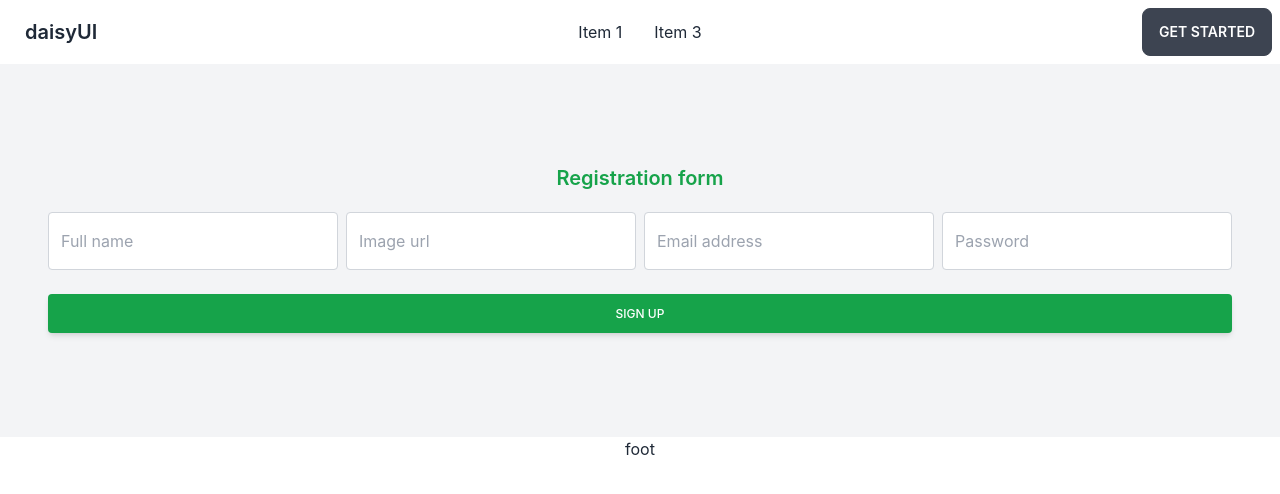
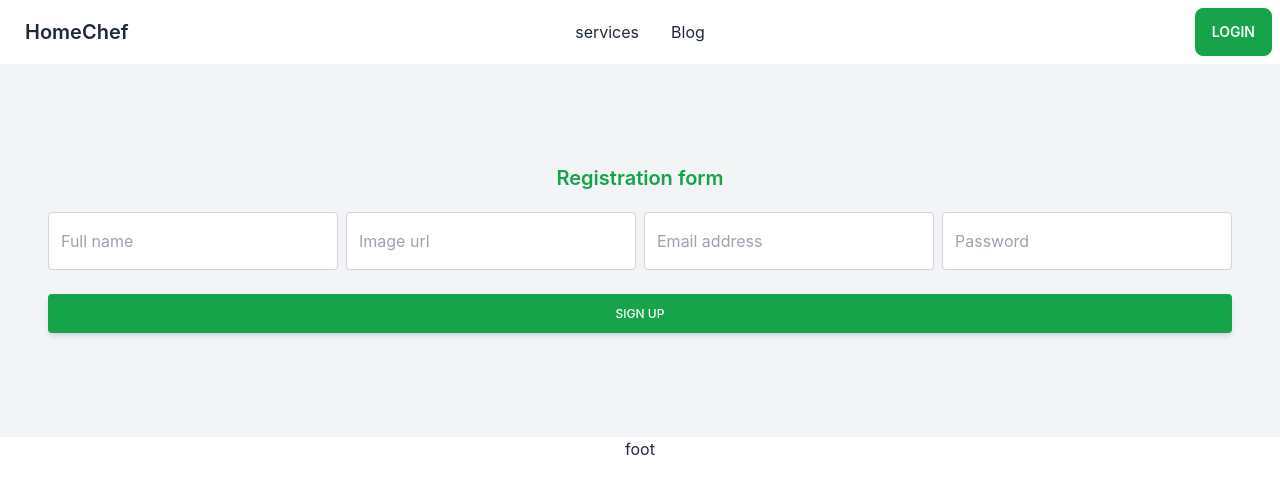
Before and after one commit to nishatroyhana011/HomeChef, a React (Create React App) app: page /register in a window 1280 px wide. Shown: the top 494 px of the page. Built offline with nearby package versions, Linux system fonts and the light colour scheme; no server answers.

Commit message:
mumba ui and tailwind-components temoved, navbar edited

```diff
--- a/src/Context/AuthProvider.js
+++ b/src/Context/AuthProvider.js
@@ -1,6 +1,6 @@
 import React, { useEffect, useState } from 'react';
 import { createContext } from 'react';
-import {createUserWithEmailAndPassword, getAuth, onAuthStateChanged, signInWithEmailAndPassword} from 'firebase/auth';
+import {createUserWithEmailAndPassword, getAuth, onAuthStateChanged, signInWithEmailAndPassword, signOut } from 'firebase/auth';
 import app from '../firebaseConfig/firebase.config'
 
 export const AuthContext = createContext();
@@ -19,12 +19,15 @@ const AuthProvider = ({children}) => {
         setLoading(true)
         return signInWithEmailAndPassword(auth, email, password);
     }
+    const logOut = () =>{
+        setLoading(true)
+        return signOut(auth);
+    }
     useEffect( () =>{
         const unsubscribe = onAuthStateChanged(auth, currentUser =>{
             setUser(currentUser);
             setLoading(false)
         });
-
         return () =>{
             return unsubscribe();
         }
@@ -33,7 +36,8 @@ const AuthProvider = ({children}) => {
     const authInfo = {
         createUser,
         loginUser,
-        user
+        user,
+        logOut
     }
 
     return (
--- a/src/components/shared/Header.js
+++ b/src/components/shared/Header.js
@@ -1,7 +1,16 @@
-import React from 'react';
+import React, { useContext } from 'react';
 import { Link } from 'react-router-dom';
+import { AuthContext } from '../../Context/AuthProvider';
 
 const Header = () => {
+    const { user, logOut } = useContext(AuthContext);
+
+    const handleLogOut = () => {
+        logOut()
+            .then()
+            .catch()
+    }
+
     return (
         <div>
             <div className="navbar bg-base-100">
@@ -11,22 +20,30 @@ const Header = () => {
                             <svg xmlns="http://www.w3.org/2000/svg" className="h-5 w-5" fill="none" viewBox="0 0 24 24" stroke="currentColor"><path strokeLinecap="round" strokeLinejoin="round" strokeWidth="2" d="M4 6h16M4 12h8m-8 6h16" /></svg>
                         </label>
                         <ul tabIndex={0} className="menu menu-compact dropdown-content mt-3 p-2 shadow bg-base-100 rounded-box w-52">
-                            <li><Link>Item 1</Link></li>
-
-                            <li><Link>Item 3</Link></li>
+                            <li><Link to='/services'>Services</Link></li>
+                            <li><Link to='/blog'>Blog</Link></li>
                         </ul>
                     </div>
-                    <Link className="btn btn-ghost normal-case text-xl">daisyUI</Link>
+                    <Link to='/' className="btn btn-ghost normal-case text-xl">HomeChef</Link>
                 </div>
                 <div className="navbar-center hidden lg:flex">
                     <ul className="menu menu-horizontal p-0">
-                        <li><Link>Item 1</Link></li>
-
-                        <li><Link>Item 3</Link></li>
+                        <li><Link to='/services'>services</Link></li>
+                        <li><Link to='/blog'>Blog</Link></li>
                     </ul>
                 </div>
                 <div className="navbar-end">
-                    <Link className="btn" to='/login'>Get started</Link>
+                    {
+                        user?.email ?
+                            <>
+                                <ul className="menu menu-horizontal p-0">
+                                    <li><Link to='/service'>Add Services</Link></li>
+                                    <li><Link to='/review'>My Reviews</Link></li>
+                                </ul>
+                                <li className='btn bg-green-600 border-green-600 font-semibold'><button onClick={handleLogOut} className='btn-ghost'>Log Out</button></li>
+                            </> :
+                            <li className='btn bg-green-600 border-green-600 font-semibold'><Link to='/login'>Login</Link></li>
+                    }
                 </div>
             </div>
         </div>
```
